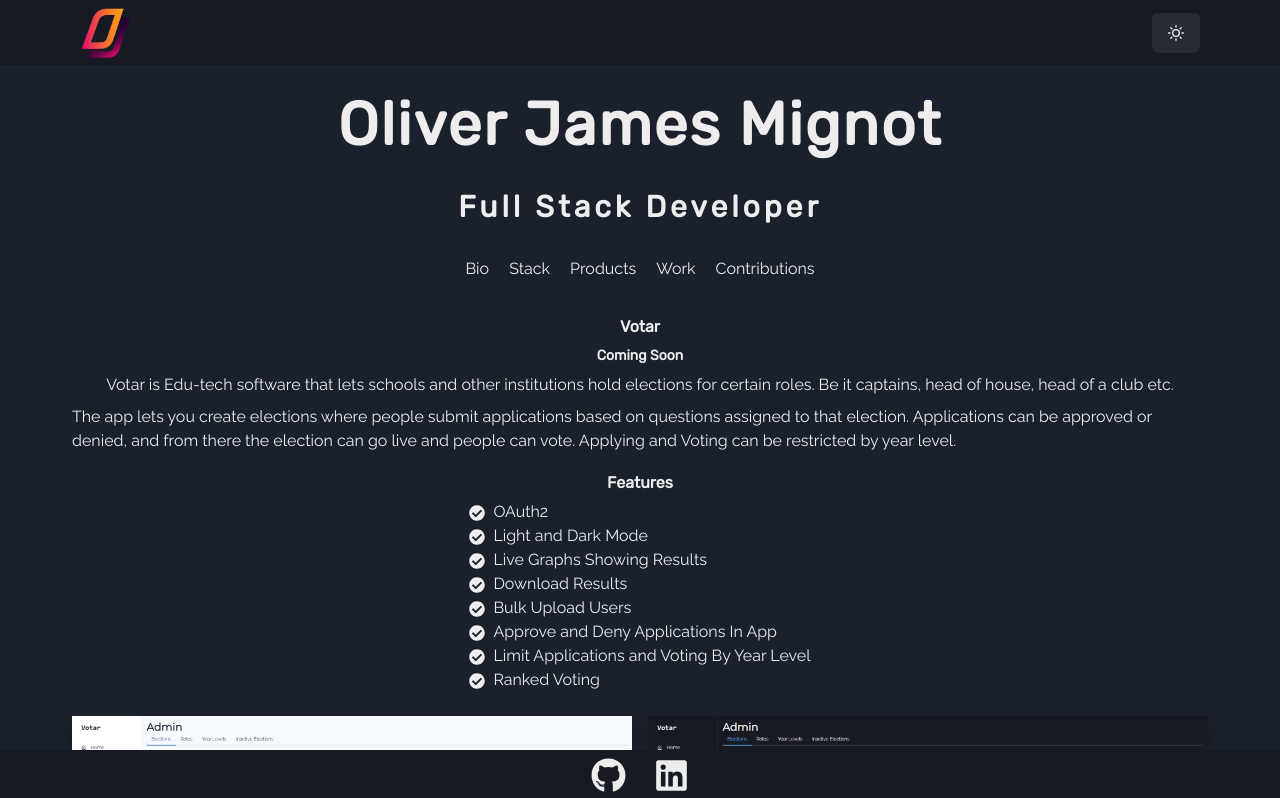
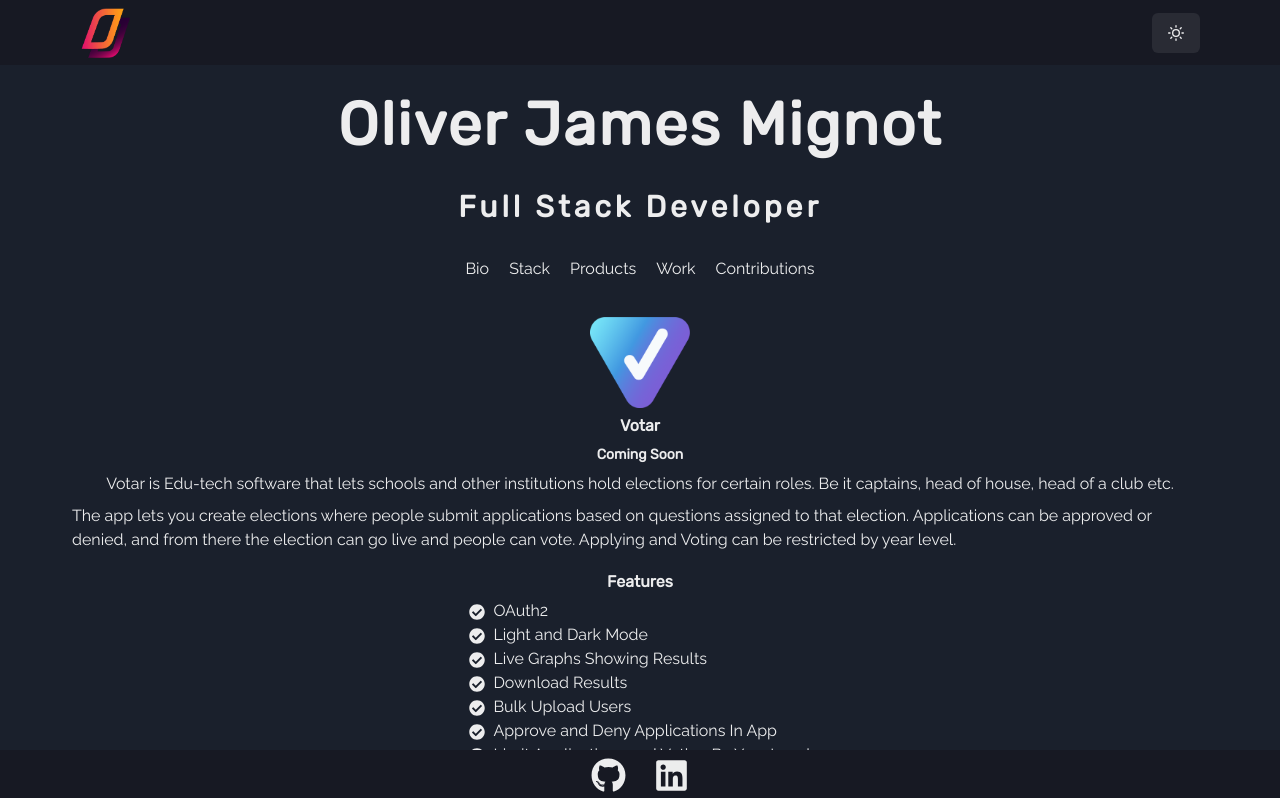
Before and after one commit to Ol1BoT/oliverjamesdev, a Next.js app: page /products in a window 1280 px wide. Shown: the top 798 px of the page. Built offline with nearby package versions, Linux system fonts and the light colour scheme.

Commit message:
add votar logo

```diff
--- a/pages/products.tsx
+++ b/pages/products.tsx
@@ -24,6 +24,14 @@ export default function Products() {
         p={2}
         mb={55}
       >
+        <Box h="100px" w="100px" pos={"relative"}>
+          <Image
+            src="/votar.png"
+            width={"548px"}
+            height={"497"}
+            layout="responsive"
+          />
+        </Box>
         <Heading size={"sm"} mb="1">
           Votar
         </Heading>
```
Also changed, not shown: pages/bio.tsx (+4 -11 lines), public/votar.png (added).
